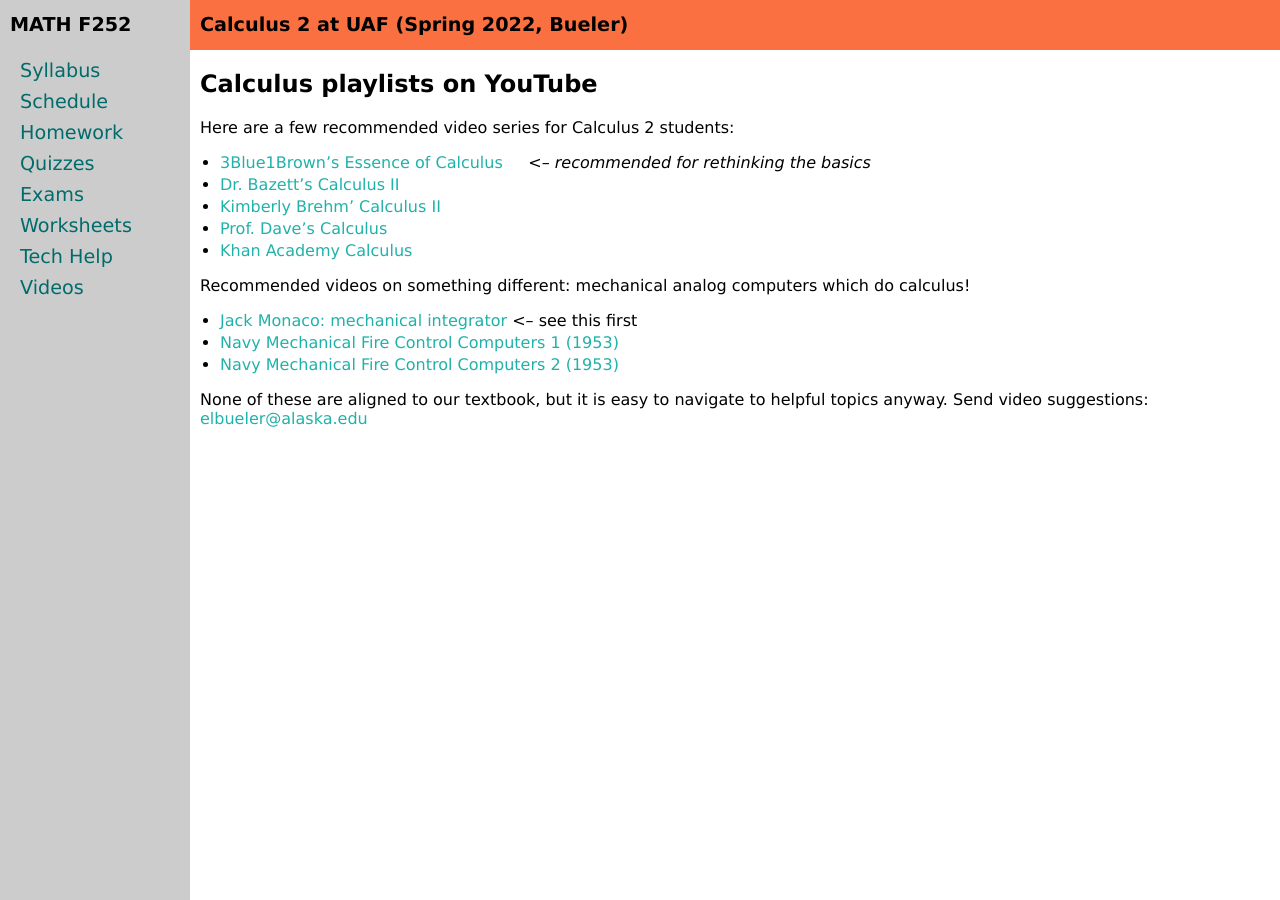
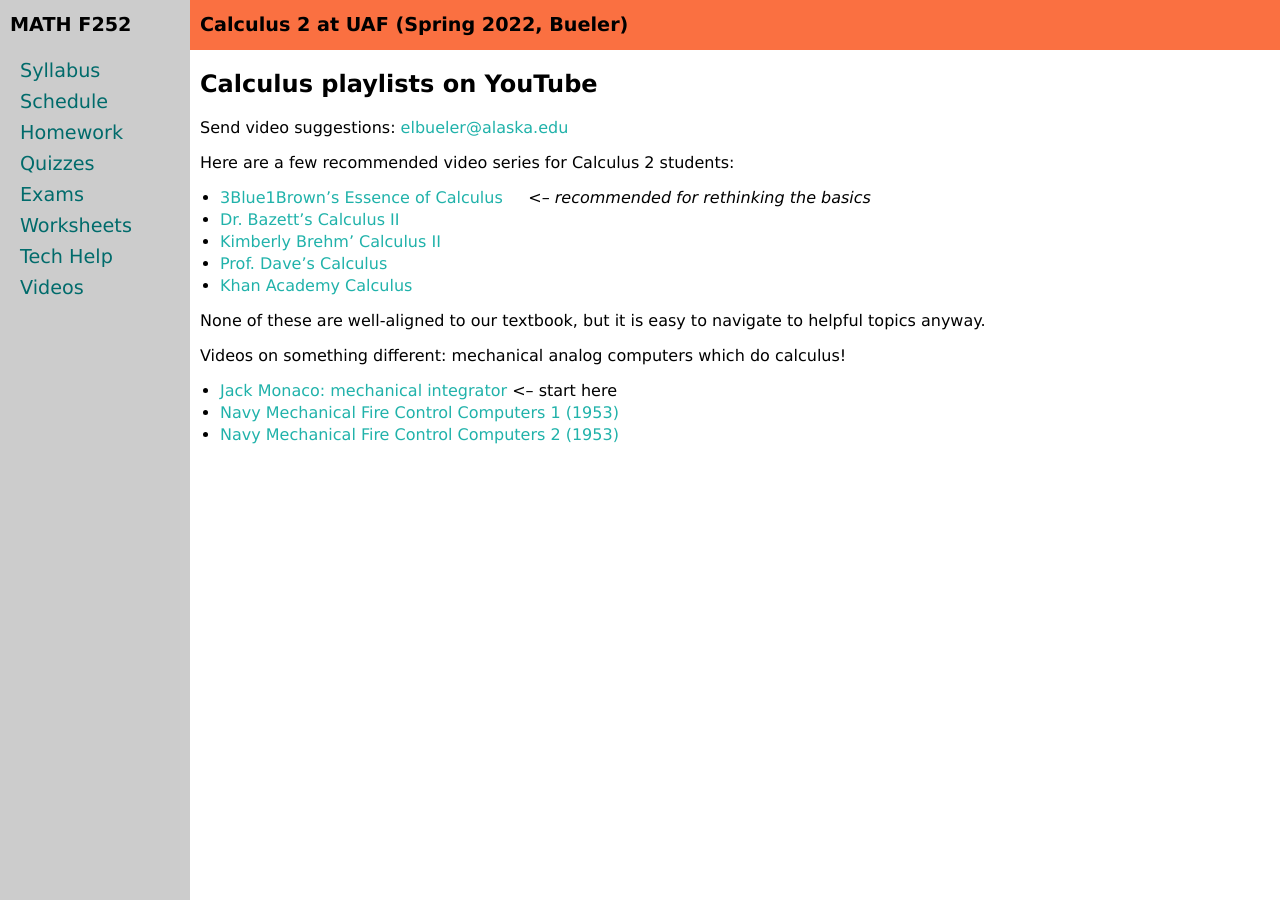
Before and after one commit to uaf-math/calc2, a Jekyll site: the page built from videos.md, in a window 1280 px wide. Built offline with Jekyll 4.4.1, drawn with Linux system fonts in a browser that asks for light colours.

Commit message:
clearer videos page

```diff
--- a/videos.md
+++ b/videos.md
@@ -13,10 +15,10 @@ Here are a few recommended video series for Calculus 2 students:
   * [Prof. Dave's Calculus](https://www.youtube.com/playlist?list=PLybg94GvOJ9ELZEe9s2NXTKr41Yedbw7M)
   * [Khan Academy Calculus](https://www.youtube.com/playlist?list=PL19E79A0638C8D449)
 
-Recommended videos on something different: mechanical analog computers which do calculus!
+None of these are well-aligned to our textbook, but it is easy to navigate to helpful topics anyway.
 
-  * [Jack Monaco: mechanical integrator](https://www.youtube.com/watch?v=s-y_lnzWQjk&t=471s) <-- see this first
+Videos on something different: mechanical analog computers which do calculus!
+
+  * [Jack Monaco: mechanical integrator](https://www.youtube.com/watch?v=s-y_lnzWQjk&t=471s) <-- start here
   * [Navy Mechanical Fire Control Computers 1 (1953)](https://www.youtube.com/watch?v=lr1uK24SND8)
   * [Navy Mechanical Fire Control Computers 2 (1953)](https://www.youtube.com/watch?v=5GZa63x3k60)
-
-None of these are aligned to our textbook, but it is easy to navigate to helpful topics anyway.  Send video suggestions: [elbueler@alaska.edu](mailto:elbueler@alaska.edu)
```
Also changed, not shown: other parts of videos.md (+2 -0 lines).
